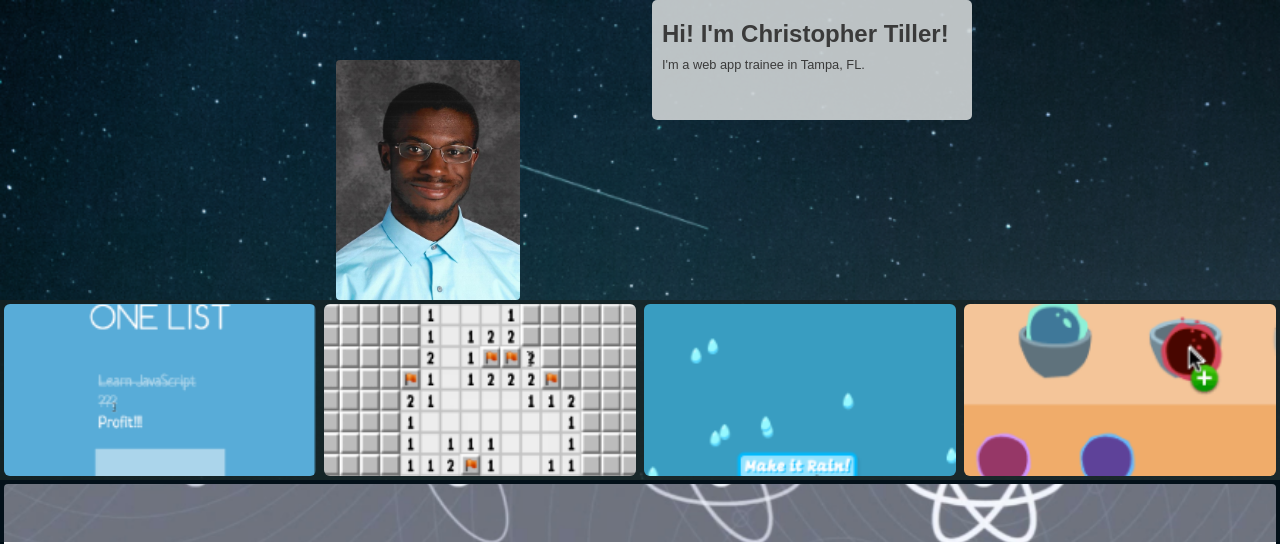
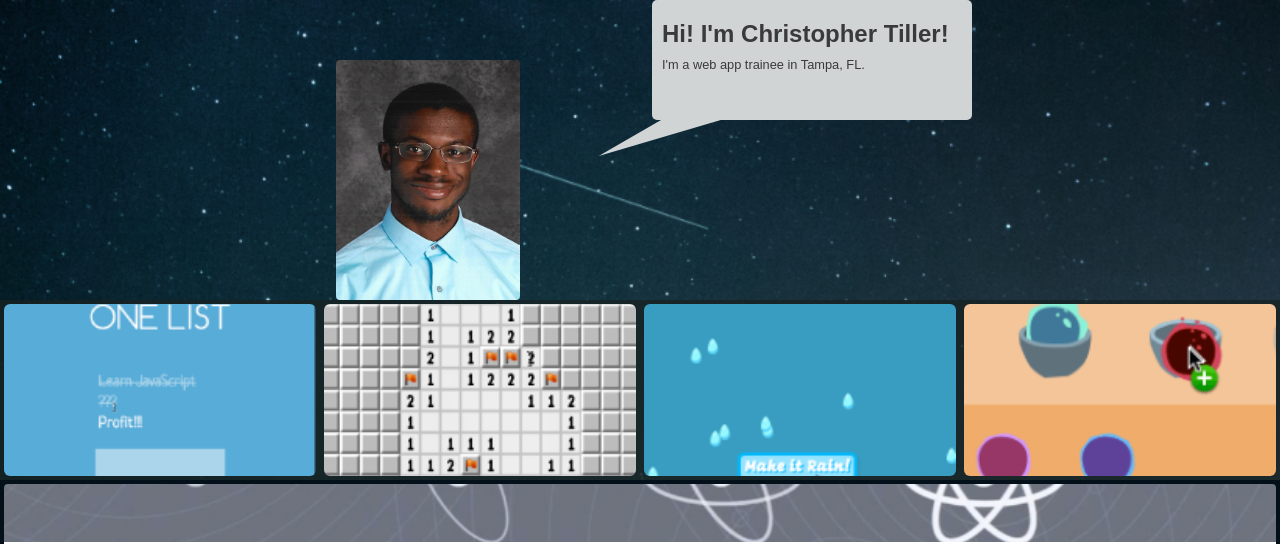
Before and after one commit to ctiller15/mock-portfolio, a website: page public/index.html in a window 1280 px wide. Shown: the top 544 px of the page. Drawn offline with Linux system fonts and the light colour scheme.

Commit message:
add triangle to speech bubble

```diff
--- a/public/index.html
+++ b/public/index.html
@@ -78,7 +78,7 @@
         </p>
 
         <section class="icons">
-          <section class="social-icon">
+          <section class="social-icon" title="twitter">
 
           </section>
           <section class="social-icon">
--- a/public/screen.css
+++ b/public/screen.css
@@ -68,12 +68,24 @@ body section section, body footer section {
   border-radius: 4px;
 }
 
+.me-text::after {
+  position: absolute;
+  content: "";
+  width: 0;
+  height: 0;
+  border-top: 15px solid transparent;
+  border-right: 40px solid rgba(208, 212, 213, 1);
+  border-bottom: 10px solid transparent;
+  right: 48%;
+  transform: skew(0deg, -50deg);
+}
+
 .me-text {
   box-sizing: border-box;
   padding: 10px;
   flex-basis: 150px;
   max-height: 160px;
-  background: rgba(208, 212, 213, .9);
+  background: rgba(208, 212, 213, 1);
   border-radius: 5px;
 }
 
@@ -281,6 +293,14 @@ body section section, body footer section {
     max-height: 120px;
   }
 
+  .me-text::after {
+    border-top: 60px solid rgba(208, 212, 213, 1);
+    border-right: 100px solid transparent;
+    right: 40%;
+    top: 16%;
+    transform: skew(-50deg, 0deg);
+  }
+
   .portfolio-item {
     background-position: center center;
   }
@@ -318,6 +338,12 @@ body section section, body footer section {
   .me-text {
     flex-basis: 320px;
     height: 120px;
+  }
+
+  .me-text::after {
+    right: 42%;
+    top: 12%;
+    transform: skew(-60deg, 0deg);
   }
 
   .blog-1, .blog-2 {
```
